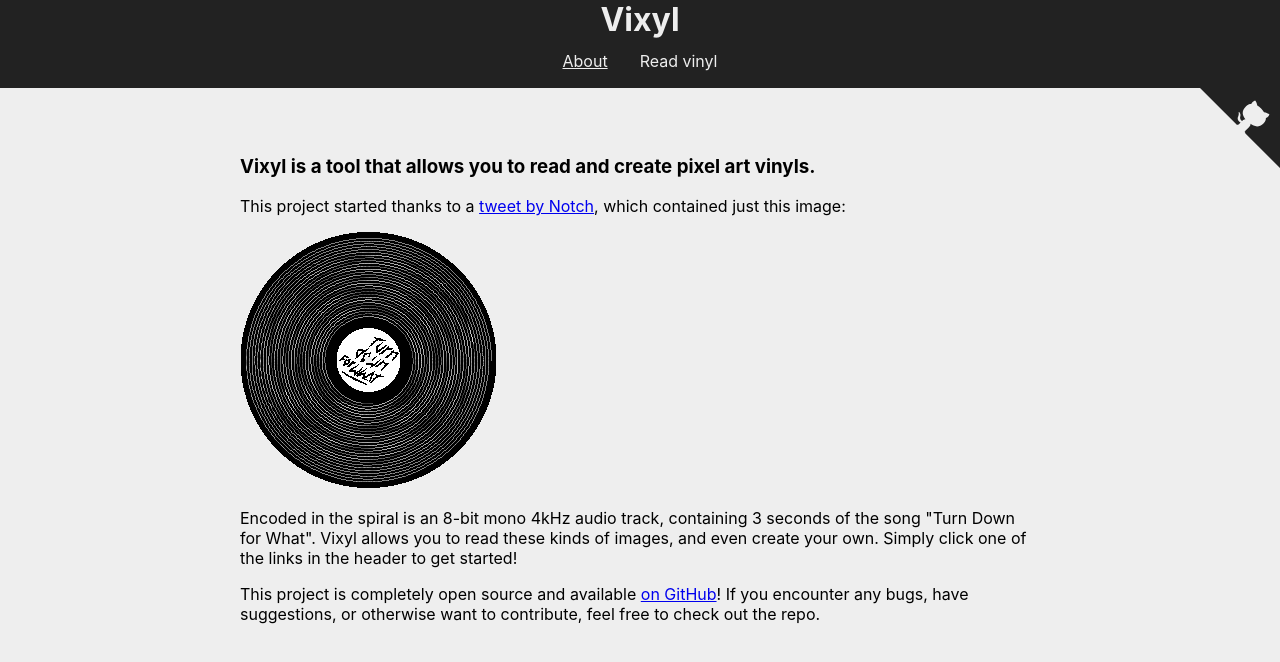
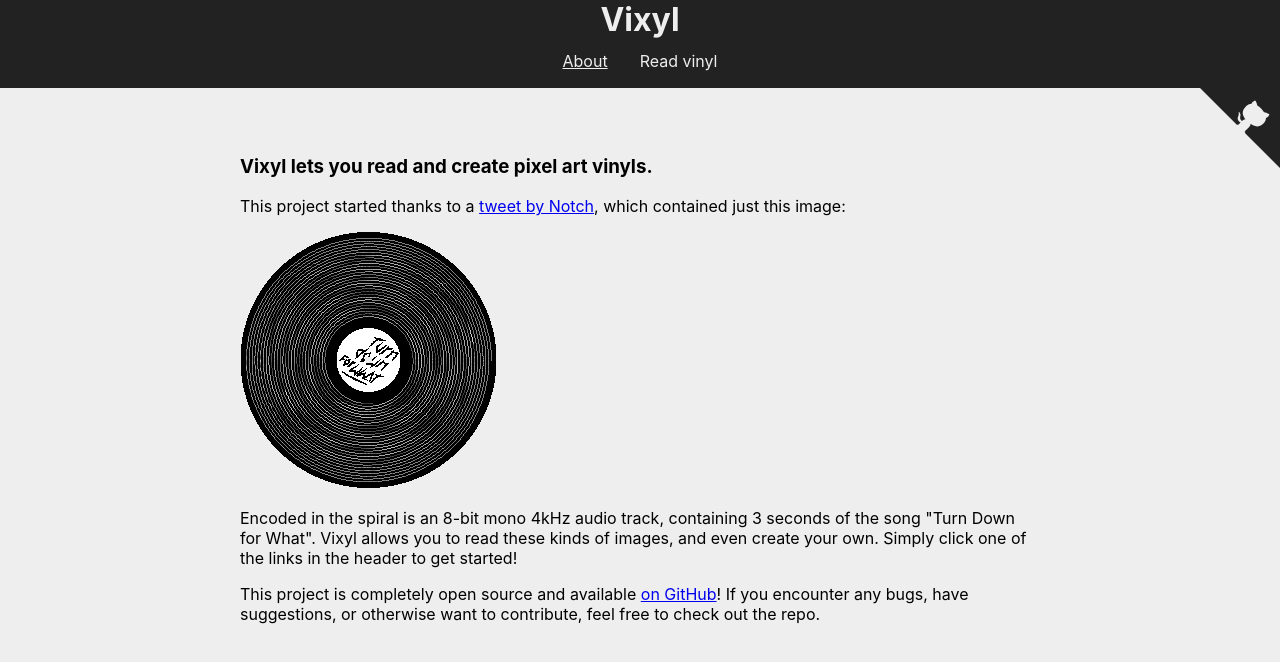
Before and after one commit to LucaScorpion/vixyl, a React (Create React App) app: page /vixyl/about in a window 1280 px wide. Shown: the top 662 px of the page. Built offline with nearby package versions, Linux system fonts and the light colour scheme.

Commit message:
Change phrasing

```diff
--- a/src/AboutPage.tsx
+++ b/src/AboutPage.tsx
@@ -5,7 +5,7 @@ import vinyl from './images/vinyl.png';
 const AboutPage: React.FC = () => {
   return (
     <main>
-      <h3>Vixyl is a tool that allows you to read and create pixel art vinyls.</h3>
+      <h3>Vixyl lets you read and create pixel art vinyls.</h3>
 
       <p>
         This project started thanks to a <ExternalLink href='https://twitter.com/notch/status/490927655806853120'>tweet
```
Also changed, not shown: 1 other file (tests, documents, lock files or other folders).
